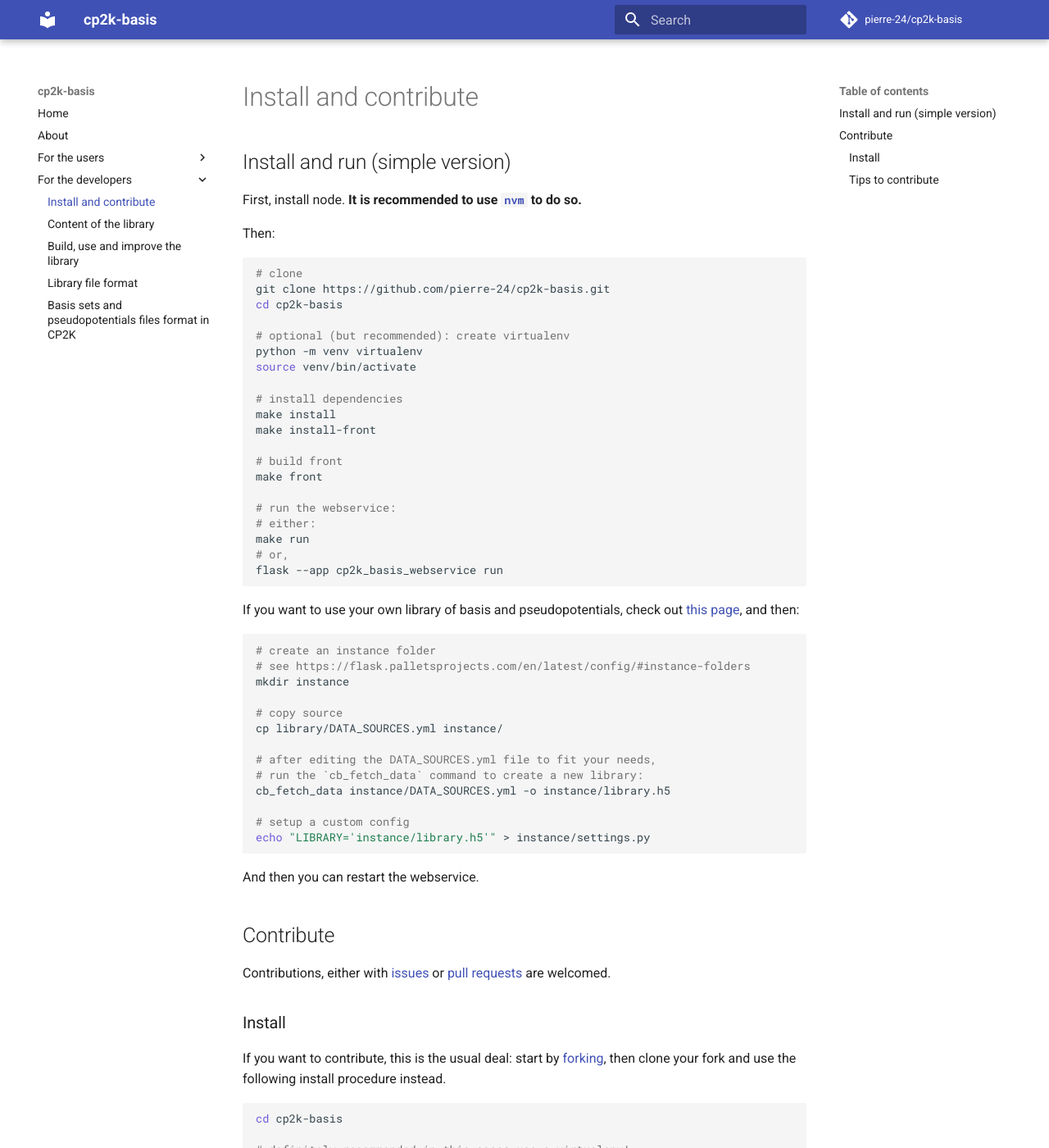
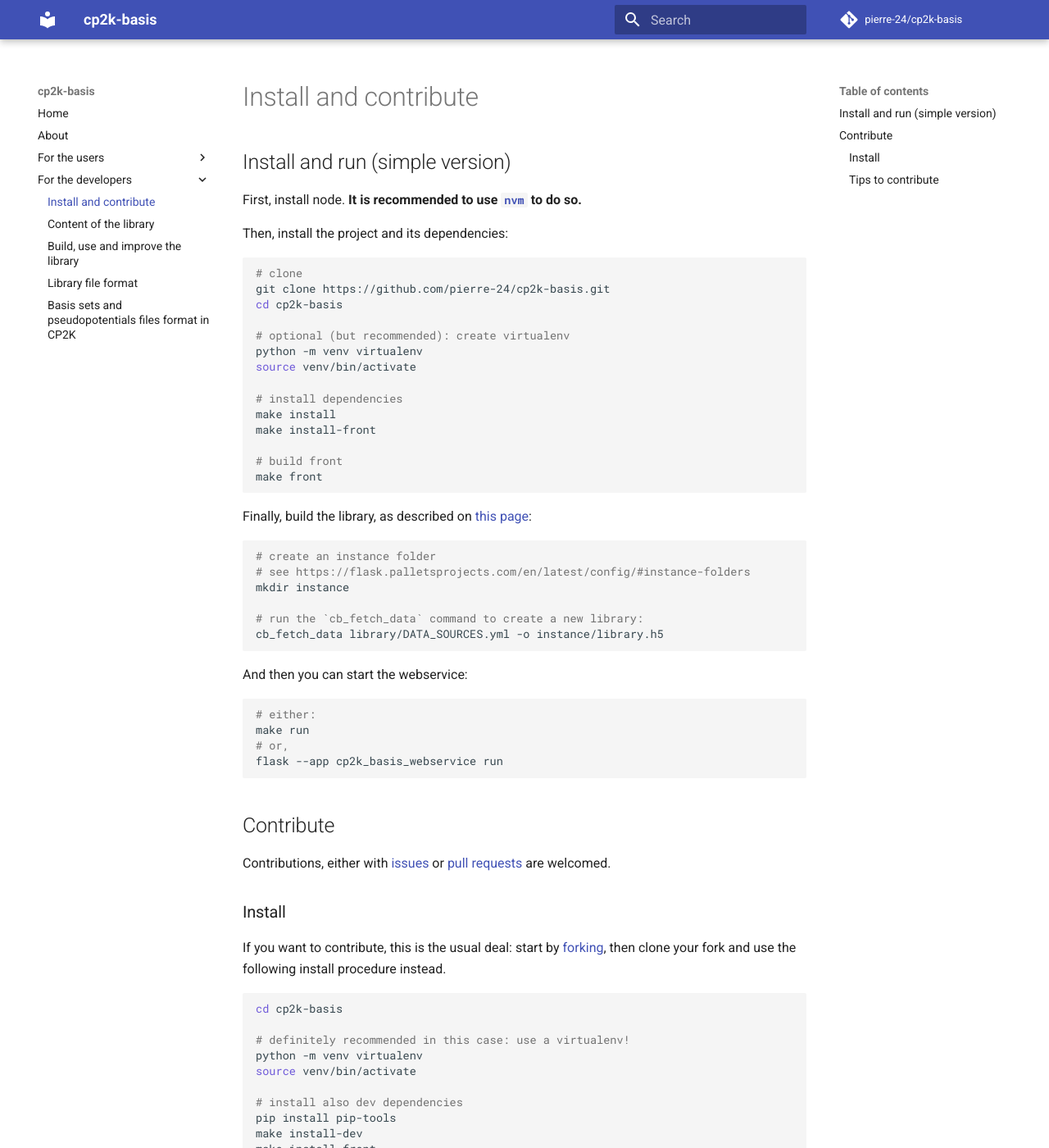
Before and after one commit to pierre-24/cp2k-basis, an MkDocs documentation site: the page built from docs/developers/install.md, in a window 1280 px wide and 1400 px high. Shown: the whole window at 82% size. Built offline with MkDocs 1.6.1 and Material for MkDocs 9.7.7, drawn with Linux system fonts in a browser that asks for light colours; comment, search, counter and statistics services are not loaded.

Commit message:
remove library from github repository

````diff
--- a/cp2k_basis_webservice/__init__.py
+++ b/cp2k_basis_webservice/__init__.py
@@ -40,7 +40,7 @@
     API_LIMIT = '10/second'
 
     # library
-    LIBRARY = 'library/library.h5'
+    LIBRARY = 'instance/library.h5'
 
     # to be filled by `load_library()`
     BASIS_SETS_STORAGE = None
--- a/docs/developers/install.md
+++ b/docs/developers/install.md
@@ -4,7 +4,7 @@
 
 First, install node. **It is recommended to use [`nvm`](https://github.com/nvm-sh/nvm#install--update-script) to do so.**
 
-Then:
+Then, install the project and its dependencies:
 
 ```bash
 # clone
@@ -21,33 +21,29 @@
 
 # build front
 make front
-
-# run the webservice:
-# either:
-make run
-# or,
-flask --app cp2k_basis_webservice run
 ```
 
-If you want to use your own library of basis and pseudopotentials, check out [this page](library_build.md), and then:
+
+Finally, build the library, as described on [this page](library_build.md):
 
 ```bash
 # create an instance folder
 # see https://flask.palletsprojects.com/en/latest/config/#instance-folders
 mkdir instance
 
-# copy source
-cp library/DATA_SOURCES.yml instance/
-
-# after editing the DATA_SOURCES.yml file to fit your needs,
 # run the `cb_fetch_data` command to create a new library:
-cb_fetch_data instance/DATA_SOURCES.yml -o instance/library.h5
-
-# setup a custom config
-echo "LIBRARY='instance/library.h5'" > instance/settings.py
+cb_fetch_data library/DATA_SOURCES.yml -o instance/library.h5
 ```
 
-And then you can restart the webservice.
+And then you can start the webservice:
+
+
+```bash
+# either:
+make run
+# or,
+flask --app cp2k_basis_webservice run
+```
 
 ## Contribute
 
````
Also changed, not shown: library/README.md (+1 -1 lines), 1 other file.
